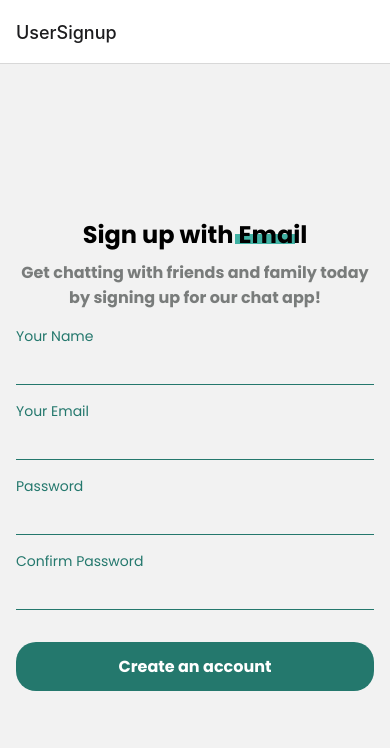
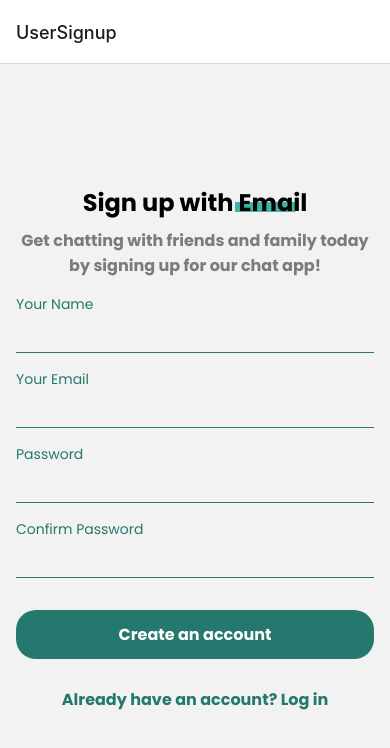
Before and after one commit to PhilaNgcamu/chat-app, a React Native app: screen /UserSignup in a window 390 px wide. Shown: the top 748 px of the page. Built offline with nearby package versions, Linux system fonts and the light colour scheme; no server answers.

Commit message:
Navigate to login if you have an account

```diff
--- a/components/onboarding/UserLogin.js
+++ b/components/onboarding/UserLogin.js
@@ -9,7 +9,7 @@ import {
 } from "react-native";
 import { useFonts } from "expo-font";
 import { signInWithEmailAndPassword } from "firebase/auth";
-import auth from "../../backend/firebaseConfig";
+import { auth } from "../../backend/firebaseConfig";
 
 const UserLogin = ({ navigation }) => {
   const [email, setEmail] = useState("");
--- a/components/onboarding/UserSignup.js
+++ b/components/onboarding/UserSignup.js
@@ -105,6 +105,15 @@ const UserSignup = ({ navigation }) => {
       <TouchableOpacity style={styles.button} onPress={handleSignup}>
         <Text style={styles.buttonText}>Create an account</Text>
       </TouchableOpacity>
+
+      <TouchableOpacity
+        style={styles.loginButton}
+        onPress={() => navigation.navigate("UserLogin")}
+      >
+        <Text style={styles.loginButtonText}>
+          Already have an account? Log in
+        </Text>
+      </TouchableOpacity>
     </View>
   );
 };
@@ -179,6 +188,18 @@ const styles = StyleSheet.create({
     borderRadius: 20,
     marginTop: 16,
   },
+  loginButton: {
+    backgroundColor: "transparent",
+    padding: 12,
+    borderRadius: 20,
+    marginTop: 16,
+  },
+  loginButtonText: {
+    fontFamily: "Poppins-Bold",
+    fontSize: 16,
+    textAlign: "center",
+    color: "#24786D",
+  },
   error: {
     color: "red",
     fontFamily: "Poppins-Regular",
```
